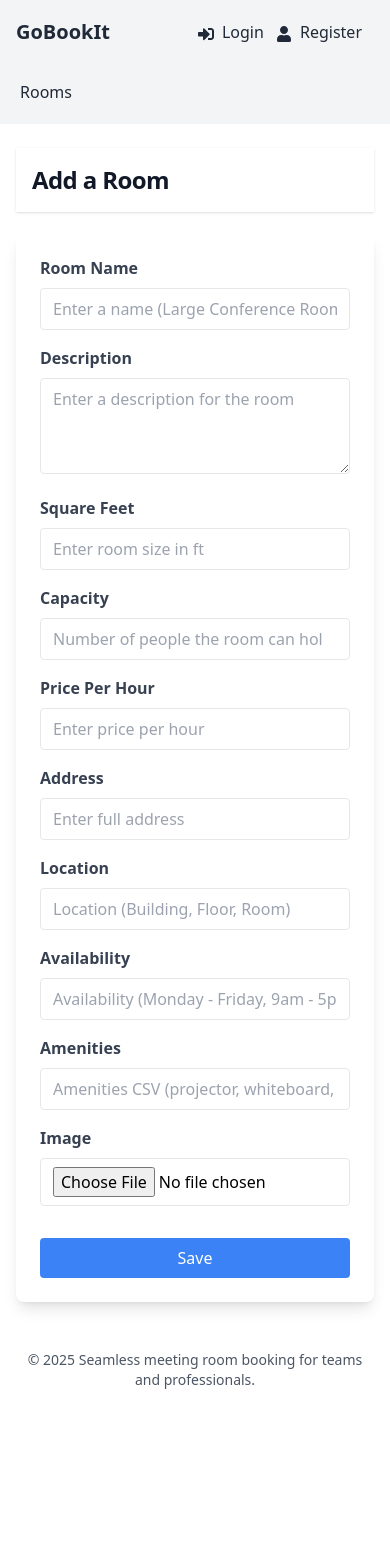
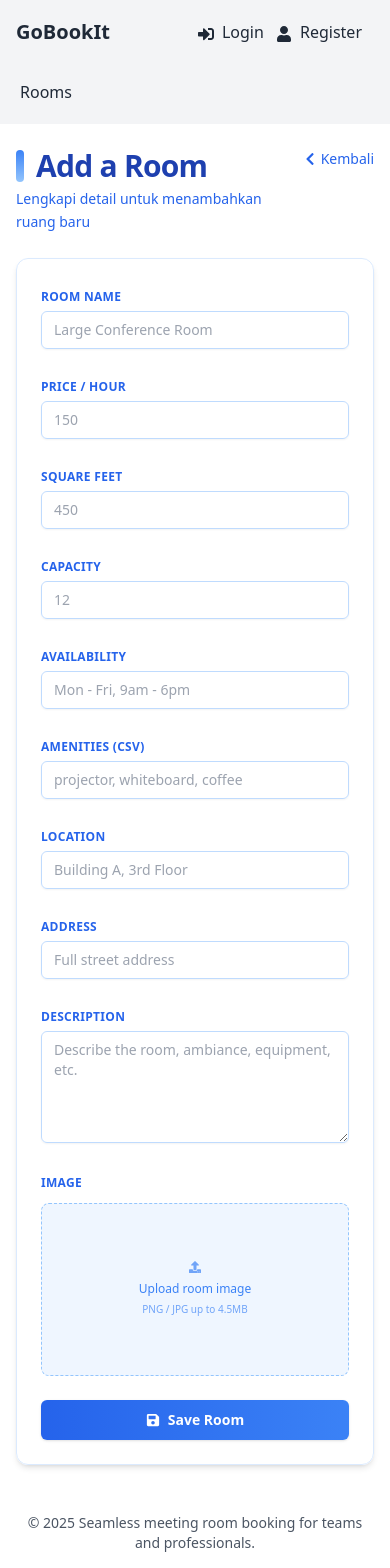
Before and after one commit to rasfaxo/GoBookIt, a Next.js app: page /rooms/add in a window 390 px wide. Shown: the top 1568 px of the page. Before the commit the page ends 1414 px from the top, so only its background shows below. Built offline with nearby package versions, Linux system fonts and the light colour scheme; no server answers.

Commit message:
feat(ui): redesign room detail & add room pages, introduce Card & EmptyState components, enhance headings and list pages

```diff
--- a/app/bookings/page.tsx
+++ b/app/bookings/page.tsx
@@ -1,6 +1,6 @@
 import type { BookingDoc } from '@/types/bookings';
 
-import { Heading, BookedRoomCard } from '@/components';
+import { Heading, BookedRoomCard, EmptyState } from '@/components';
 import getMyBookings from '@/services/bookings/getMyBookings';
 
 const BookingsPage = async () => {
@@ -8,9 +8,9 @@ const BookingsPage = async () => {
 
   return (
     <>
-      <Heading title="My Bookings" />
+      <Heading title="My Bookings" subtitle="Lihat dan kelola semua pemesanan ruang Anda" />
       {bookings.length === 0 ? (
-        <p className="text-gray-600 mt-4">You have no bookings</p>
+        <EmptyState title="Tidak ada booking" message="Anda belum memiliki booking aktif. Pesan ruang untuk mulai menggunakannya." />
       ) : (
         bookings.map((booking) => <BookedRoomCard key={booking.$id} booking={booking} />)
       )}
--- a/app/rooms/[id]/page.tsx
+++ b/app/rooms/[id]/page.tsx
@@ -2,85 +2,78 @@ import Image from 'next/image';
 import Link from 'next/link';
 import { FaChevronLeft } from 'react-icons/fa';
 
-import { Heading, BookingForm } from '@/components';
-import {
-  buildAppwriteImageUrl,
-  getFallbackImage,
-  shouldBypassNextImageOptimization,
-} from '@/utils';
+import { Heading, BookingForm, Card } from '@/components';
+import { buildAppwriteImageUrl, getFallbackImage, shouldBypassNextImageOptimization } from '@/utils';
 import getSingleRoom from '@/services/rooms/getSingleRoom';
+import type { RoomDoc } from '@/types/rooms';
 
-interface RoomDoc {
-  $id: string;
-  name: string;
-  description?: string;
-  sqft?: number;
-  availability?: string;
-  price_per_hour?: number;
-  address?: string;
-  image?: string;
+interface PageProps {
+  params: { id: string };
 }
 
-interface Params {
-  id: string;
-}
-type RoomPageProps = { params: Params | Promise<Params> };
-const RoomPage = async ({ params }: RoomPageProps) => {
-  const { id } = await params;
-  const room = (await getSingleRoom(id)) as unknown as RoomDoc | null;
-
-  if (!room) {
-    return <Heading title="Room Not Found" />;
-  }
-
-  const bucketId = process.env.NEXT_PUBLIC_APPWRITE_STORAGE_BUCKET_ROOMS;
-  const projectId = process.env.NEXT_PUBLIC_APPWRITE_PROJECT;
+export default async function RoomPage({ params }: PageProps) {
+  const room: RoomDoc = await getSingleRoom(params.id);
   const imageSrc =
-    buildAppwriteImageUrl({ bucketId, projectId, fileId: room.image }) || getFallbackImage();
+    buildAppwriteImageUrl({ fileId: room.image }) || getFallbackImage();
   const unoptimized = shouldBypassNextImageOptimization();
 
   return (
     <>
-      <Heading title={room.name} />
-      <div className="bg-white shadow rounded-lg p-6">
-        <Link href="/" className="flex items-center text-gray-600 hover:text-gray-800 mb-4">
-          <FaChevronLeft className="inline mr-1" />
-          <span className="ml-2">Back to Rooms</span>
+      <Heading
+        title={room.name}
+        subtitle={room.description || 'Detail ruang dan formulir pemesanan'}
+        rightSlot={
+          <Link
+            href="/"
+            className="inline-flex items-center text-sm font-medium text-blue-600 hover:underline"
+          >
+            <FaChevronLeft className="mr-1" /> Kembali
           </Link>
-        <div className="flex flex-col sm:flex-row sm:space-x-6">
+        }
+      />
+      <Card className="p-6">
+        <div className="grid gap-8 lg:grid-cols-12">
+          <div className="lg:col-span-7 space-y-6">
+            <div className="relative aspect-video w-full overflow-hidden rounded-xl border border-blue-100 bg-blue-50">
               <Image
                 src={imageSrc}
                 alt={room.name}
-            width={600}
-            height={400}
-            className="w-full sm:w-1/3 h-64 object-cover rounded-lg"
+                fill
+                className="object-cover"
                 unoptimized={unoptimized}
                 priority
               />
-          <div className="mt-4 sm:mt-0 sm:flex-1">
-            <p className="text-gray-600 mb-4">{room.description}</p>
-            <ul className="space-y-2">
-              <li>
-                <span className="font-semibold text-gray-800">Size:</span> {room.sqft} sq ft
-              </li>
-              <li>
-                <span className="font-semibold text-gray-800">Availability:</span>{' '}
-                {room.availability}
-              </li>
-              <li>
-                <span className="font-semibold text-gray-800">Price:</span>${room.price_per_hour}
-                /hour
-              </li>
-              <li>
-                <span className="font-semibold text-gray-800">Address:</span> {room.address}
-              </li>
-            </ul>
             </div>
+            <div className="grid gap-4 sm:grid-cols-2">
+              <div className="bg-white/70 border border-blue-100 rounded-lg px-4 py-3">
+                <p className="text-xs uppercase tracking-wide text-blue-500 font-semibold mb-1">Ukuran</p>
+                <p className="text-sm font-medium text-blue-800">{room.sqft ?? '-'} sq ft</p>
+              </div>
+              <div className="bg-white/70 border border-blue-100 rounded-lg px-4 py-3">
+                <p className="text-xs uppercase tracking-wide text-blue-500 font-semibold mb-1">Ketersediaan</p>
+                <p className="text-sm font-medium text-blue-800">{room.availability || '-'}</p>
+              </div>
+              <div className="bg-white/70 border border-blue-100 rounded-lg px-4 py-3">
+                <p className="text-xs uppercase tracking-wide text-blue-500 font-semibold mb-1">Harga / Jam</p>
+                <p className="text-sm font-bold text-blue-700">${room.price_per_hour ?? 0}</p>
+              </div>
+              <div className="bg-white/70 border border-blue-100 rounded-lg px-4 py-3">
+                <p className="text-xs uppercase tracking-wide text-blue-500 font-semibold mb-1">Alamat</p>
+                <p className="text-sm font-medium text-blue-800 break-words">{room.address || '-'}</p>
+              </div>
+            </div>
+          </div>
+          <div className="lg:col-span-5">
+            <div className="sticky top-6">
+              <div className="mb-4 bg-gradient-to-r from-blue-600 to-blue-400 text-white rounded-lg px-5 py-4 shadow">
+                <p className="text-xs uppercase tracking-wide font-semibold">Mulai dari</p>
+                <p className="text-2xl font-extrabold mt-1">${room.price_per_hour ?? 0}/jam</p>
               </div>
               <BookingForm room={room} />
             </div>
+          </div>
+        </div>
+      </Card>
     </>
   );
-};
-
-export default RoomPage;
+}
--- a/app/rooms/add/page.tsx
+++ b/app/rooms/add/page.tsx
@@ -1,15 +1,24 @@
 'use client';
 import { useRouter } from 'next/navigation';
-import { useEffect } from 'react';
+import { useEffect, useRef, useState } from 'react';
 import { useActionState } from 'react';
 import { toast } from 'react-toastify';
+import { FaChevronLeft, FaSave, FaUpload } from 'react-icons/fa';
+import Link from 'next/link';
 
-import { Heading } from '@/components';
+import { Heading, Card } from '@/components';
 import createRoom, { type CreateRoomState } from '@/services/rooms/createRoom';
 
+const MAX_IMAGE_BYTES = 4.5 * 1024 * 1024; // 4.5MB
+
+const inputBase = 'block w-full rounded-md border border-blue-200 bg-white/60 focus:bg-white px-3 py-2 text-sm shadow-sm focus:outline-none focus:ring-2 focus:ring-blue-400 focus:border-blue-400 transition';
+
+/* eslint-disable complexity, max-lines-per-function */
 const AddRoomPage = () => {
   const [state, formAction] = useActionState<CreateRoomState, FormData>(createRoom, {});
   const router = useRouter();
+  const fileRef = useRef<HTMLInputElement | null>(null);
+  const [preview, setPreview] = useState<string | null>(null);
 
   useEffect(() => {
     if (state?.error) toast.error(state.error);
@@ -21,16 +30,23 @@ const AddRoomPage = () => {
 
   return (
     <>
-      <Heading title="Add a Room" />
-      <div className="bg-white shadow-lg rounded-lg p-6 w-full">
+      <Heading
+        title="Add a Room"
+        subtitle="Lengkapi detail untuk menambahkan ruang baru"
+        rightSlot={
+          <Link href="/" className="inline-flex items-center text-sm font-medium text-blue-600 hover:underline">
+            <FaChevronLeft className="mr-1" /> Kembali
+          </Link>
+        }
+      />
+      <Card className="p-6">
         <form
           action={formAction}
+          className="space-y-8"
           onSubmit={(e) => {
-            const fileInput =
-              (e.currentTarget.elements.namedItem('image') as HTMLInputElement) || null;
+            const fileInput = fileRef.current;
             const file = fileInput?.files?.[0];
-            if (file && file.size > 4.5 * 1024 * 1024) {
-              // 4.5MB guard
+            if (file && file.size > MAX_IMAGE_BYTES) {
               e.preventDefault();
               toast.error('Image too large (max 4.5MB)');
               return false;
@@ -38,144 +54,171 @@ const AddRoomPage = () => {
             return true;
           }}
         >
-          <div className="mb-4">
-            <label htmlFor="name" className="block text-gray-700 font-bold mb-2">
+          <div className="grid gap-8 lg:grid-cols-12">
+            <div className="lg:col-span-7 space-y-6">
+              <div className="grid gap-6 sm:grid-cols-2">
+                <div className="space-y-1">
+                  <label htmlFor="name" className="text-xs font-semibold uppercase tracking-wide text-blue-600">
                     Room Name
                   </label>
+                  <input id="name" name="name" required placeholder="Large Conference Room" className={inputBase} />
+                </div>
+                <div className="space-y-1">
+                  <label htmlFor="price_per_hour" className="text-xs font-semibold uppercase tracking-wide text-blue-600">
+                    Price / Hour
+                  </label>
                   <input
-              type="text"
-              id="name"
-              name="name"
-              className="border rounded w-full py-2 px-3"
-              placeholder="Enter a name (Large Conference Room)"
+                    id="price_per_hour"
+                    name="price_per_hour"
+                    type="number"
+                    min={0}
+                    step={1}
                     required
+                    placeholder="150"
+                    className={inputBase}
                   />
                 </div>
-          <div className="mb-4">
-            <label htmlFor="description" className="block text-gray-700 font-bold mb-2">
+                <div className="space-y-1">
+                  <label htmlFor="sqft" className="text-xs font-semibold uppercase tracking-wide text-blue-600">
+                    Square Feet
+                  </label>
+                  <input id="sqft" name="sqft" type="number" min={0} required placeholder="450" className={inputBase} />
+                </div>
+                <div className="space-y-1">
+                  <label htmlFor="capacity" className="text-xs font-semibold uppercase tracking-wide text-blue-600">
+                    Capacity
+                  </label>
+                  <input
+                    id="capacity"
+                    name="capacity"
+                    type="number"
+                    min={1}
+                    required
+                    placeholder="12"
+                    className={inputBase}
+                  />
+                </div>
+                <div className="space-y-1 sm:col-span-2">
+                  <label htmlFor="availability" className="text-xs font-semibold uppercase tracking-wide text-blue-600">
+                    Availability
+                  </label>
+                  <input
+                    id="availability"
+                    name="availability"
+                    required
+                    placeholder="Mon - Fri, 9am - 6pm"
+                    className={inputBase}
+                  />
+                </div>
+                <div className="space-y-1 sm:col-span-2">
+                  <label htmlFor="amenities" className="text-xs font-semibold uppercase tracking-wide text-blue-600">
+                    Amenities (CSV)
+                  </label>
+                  <input
+                    id="amenities"
+                    name="amenities"
+                    required
+                    placeholder="projector, whiteboard, coffee"
+                    className={inputBase}
+                  />
+                </div>
+                <div className="space-y-1 sm:col-span-2">
+                  <label htmlFor="location" className="text-xs font-semibold uppercase tracking-wide text-blue-600">
+                    Location
+                  </label>
+                  <input
+                    id="location"
+                    name="location"
+                    required
+                    placeholder="Building A, 3rd Floor"
+                    className={inputBase}
+                  />
+                </div>
+                <div className="space-y-1 sm:col-span-2">
+                  <label htmlFor="address" className="text-xs font-semibold uppercase tracking-wide text-blue-600">
+                    Address
+                  </label>
+                  <input
+                    id="address"
+                    name="address"
+                    required
+                    placeholder="Full street address"
+                    className={inputBase}
+                  />
+                </div>
+              </div>
+
+              <div className="space-y-1">
+                <label htmlFor="description" className="text-xs font-semibold uppercase tracking-wide text-blue-600">
                   Description
                 </label>
                 <textarea
                   id="description"
                   name="description"
-              className="border rounded w-full h-24 py-2 px-3"
-              placeholder="Enter a description for the room"
                   required
+                  placeholder="Describe the room, ambiance, equipment, etc."
+                  className={`${inputBase} min-h-28 resize-y`}
                 />
               </div>
-          <div className="mb-4">
-            <label htmlFor="sqft" className="block text-gray-700 font-bold mb-2">
-              Square Feet
-            </label>
+            </div>
+
+            <div className="lg:col-span-5 space-y-6">
+              <div className="space-y-3">
+                <p className="text-xs font-semibold uppercase tracking-wide text-blue-600">Image</p>
+                <div className="relative aspect-video w-full overflow-hidden rounded-lg border border-dashed border-blue-300 bg-blue-50 flex items-center justify-center">
+                  {preview ? (
+                    // eslint-disable-next-line @next/next/no-img-element
+                    <img src={preview} alt="Preview" className="object-cover w-full h-full" />
+                  ) : (
+                    <div className="text-center text-blue-500 text-xs">
+                      <FaUpload className="mx-auto mb-2 opacity-70" />
+                      <p>Upload room image</p>
+                      <p className="text-[10px] mt-1 opacity-70">PNG / JPG up to 4.5MB</p>
+                    </div>
+                  )}
                   <input
-              type="number"
-              id="sqft"
-              name="sqft"
-              className="border rounded w-full py-2 px-3"
-              placeholder="Enter room size in ft"
-              required
+                    ref={fileRef}
+                    id="image"
+                    name="image"
+                    type="file"
+                    accept="image/*"
+                    className="absolute inset-0 cursor-pointer opacity-0"
+                    onChange={(e) => {
+                      const file = e.target.files?.[0];
+                      if (!file) {
+                        setPreview(null);
+                        return;
+                      }
+                      if (file.size > MAX_IMAGE_BYTES) {
+                        toast.error('Image too large (max 4.5MB)');
+                        e.target.value = '';
+                        return;
+                      }
+                      const reader = new FileReader();
+                      reader.onload = (r) => setPreview(r.target?.result as string);
+                      reader.readAsDataURL(file);
+                    }}
                   />
                 </div>
-          <div className="mb-4">
-            <label htmlFor="capacity" className="block text-gray-700 font-bold mb-2">
-              Capacity
-            </label>
-            <input
-              type="number"
-              id="capacity"
-              name="capacity"
-              className="border rounded w-full py-2 px-3"
-              placeholder="Number of people the room can hold"
-              required
-            />
               </div>
-          <div className="mb-4">
-            <label htmlFor="price_per_hour" className="block text-gray-700 font-bold mb-2">
-              Price Per Hour
-            </label>
-            <input
-              type="number"
-              id="price_per_hour"
-              name="price_per_hour"
-              className="border rounded w-full py-2 px-3"
-              placeholder="Enter price per hour"
-              required
-            />
-          </div>
-          <div className="mb-4">
-            <label htmlFor="address" className="block text-gray-700 font-bold mb-2">
-              Address
-            </label>
-            <input
-              type="text"
-              id="address"
-              name="address"
-              className="border rounded w-full py-2 px-3"
-              placeholder="Enter full address"
-              required
-            />
-          </div>
-          <div className="mb-4">
-            <label htmlFor="location" className="block text-gray-700 font-bold mb-2">
-              Location
-            </label>
-            <input
-              type="text"
-              id="location"
-              name="location"
-              className="border rounded w-full py-2 px-3"
-              placeholder="Location (Building, Floor, Room)"
-              required
-            />
-          </div>
-          <div className="mb-4">
-            <label htmlFor="availability" className="block text-gray-700 font-bold mb-2">
-              Availability
-            </label>
-            <input
-              type="text"
-              id="availability"
-              name="availability"
-              className="border rounded w-full py-2 px-3"
-              placeholder="Availability (Monday - Friday, 9am - 5pm)"
-              required
-            />
-          </div>
-          <div className="mb-4">
-            <label htmlFor="amenities" className="block text-gray-700 font-bold mb-2">
-              Amenities
-            </label>
-            <input
-              type="text"
-              id="amenities"
-              name="amenities"
-              className="border rounded w-full py-2 px-3"
-              placeholder="Amenities CSV (projector, whiteboard, etc.)"
-              required
-            />
-          </div>
-          <div className="mb-8">
-            <label htmlFor="image" className="block text-gray-700 font-bold mb-2">
-              Image
-            </label>
-            <input
-              type="file"
-              id="image"
-              name="image"
-              accept="image/*"
-              className="border rounded w-full py-2 px-3"
-            />
-          </div>
-          <div className="flex flex-col gap-5">
+
+              <div className="flex flex-col gap-3">
                 <button
                   type="submit"
-              className="bg-blue-500 text-white px-4 py-2 rounded hover:bg-blue-700"
+                  className="inline-flex items-center justify-center gap-2 rounded-md bg-gradient-to-r from-blue-600 to-blue-500 px-5 py-2.5 text-sm font-semibold text-white shadow hover:from-blue-700 hover:to-blue-600 focus:outline-none focus:ring-2 focus:ring-blue-400"
                 >
-              Save
+                  <FaSave /> Save Room
                 </button>
+                {state?.error && (
+                  <p className="text-sm font-medium text-red-600 bg-red-50 border border-red-200 rounded px-3 py-2">
+                    {state.error}
+                  </p>
+                )}
+              </div>
+            </div>
           </div>
         </form>
-      </div>
+      </Card>
     </>
   );
 };
--- a/app/rooms/my/page.tsx
+++ b/app/rooms/my/page.tsx
@@ -1,4 +1,4 @@
-import { Heading, MyRoomCard } from '@/components';
+import { Heading, MyRoomCard, EmptyState } from '@/components';
 import getMyRooms from '@/services/rooms/getMyRooms';
 
 interface RoomDoc {
@@ -11,11 +11,11 @@ const MyRoomsPage = async () => {
 
   return (
     <>
-      <Heading title="My Rooms" />
+      <Heading title="My Rooms" subtitle="Kelola ruang yang Anda listing untuk disewakan" />
       {rooms.length > 0 ? (
         rooms.map((room) => <MyRoomCard key={room.$id} room={room} />)
       ) : (
-        <p>You have no room listings</p>
+        <EmptyState title="Belum ada ruang" message="Anda belum menambahkan ruang apa pun." />
       )}
     </>
   );
--- /dev/null
+++ b/components/ui/Card.tsx
@@ -0,0 +1,29 @@
+import React from 'react';
+
+type AllowedTags = 'div' | 'section' | 'article' | 'aside';
+interface CardProps extends React.HTMLAttributes<HTMLDivElement> {
+  as?: AllowedTags;
+  hover?: boolean;
+  padding?: string;
+  children: React.ReactNode;
+}
+
+const Card = ({
+  as: Tag = 'div',
+  hover = false,
+  padding = 'p-6',
+  className = '',
+  children,
+  ...rest
+}: CardProps) => {
+  const merged = `bg-white/90 backdrop-blur-sm border border-blue-100 rounded-xl shadow-md ${padding} transition-shadow ${
+    hover ? 'hover:shadow-lg' : ''
+  } ${className}`.trim();
+  return (
+    <Tag className={merged} {...(rest as any)}>
+      {children}
+    </Tag>
+  );
+};
+
+export default Card;
--- a/components/ui/Heading.tsx
+++ b/components/ui/Heading.tsx
@@ -1,13 +1,25 @@
 interface HeadingProps {
   title: string;
-  children?: never;
+  subtitle?: string;
+  rightSlot?: React.ReactNode;
 }
 
-const Heading = ({ title }: HeadingProps) => {
+const Heading = ({ title, subtitle, rightSlot }: HeadingProps) => {
   return (
-    <section className="bg-white mb-5 shadow px-4 py-4">
-      <h1 className="text-2xl font-bold tracking-tight text-gray-900">{title}</h1>
-    </section>
+    <header className="mb-6">
+      <div className="flex items-start justify-between gap-4">
+        <div>
+          <h1 className="text-3xl font-extrabold tracking-tight text-blue-800 flex items-center gap-3">
+            <span className="inline-block w-2 h-8 bg-gradient-to-b from-blue-500 to-blue-300 rounded" />
+            <span>{title}</span>
+          </h1>
+          {subtitle && (
+            <p className="mt-1 text-sm text-blue-600 max-w-2xl leading-relaxed">{subtitle}</p>
+          )}
+        </div>
+        {rightSlot && <div className="shrink-0">{rightSlot}</div>}
+      </div>
+    </header>
   );
 };
 
--- a/components/ui/index.ts
+++ b/components/ui/index.ts
@@ -1,3 +1,5 @@
 export { default as Heading } from './Heading';
 export { default as DeleteRoomButton } from './DeleteRoomButton';
 export { default as CancelBookingButton } from './CancelBookingButton';
+export { default as Card } from './Card';
+export { default as EmptyState } from './EmptyState';
```
Also changed, not shown: app/page.tsx (+15 -7 lines), components/cards/BookedRoomCard.tsx (+39 -8 lines), components/ui/EmptyState.tsx (added, +19 -0 lines). Lines whose indentation alone changed are shown as unchanged.
